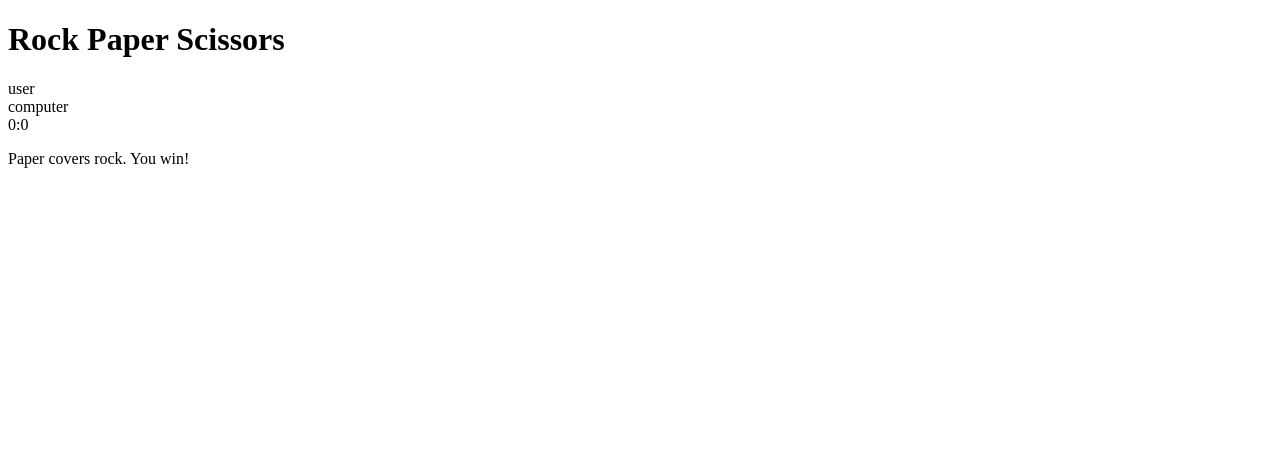
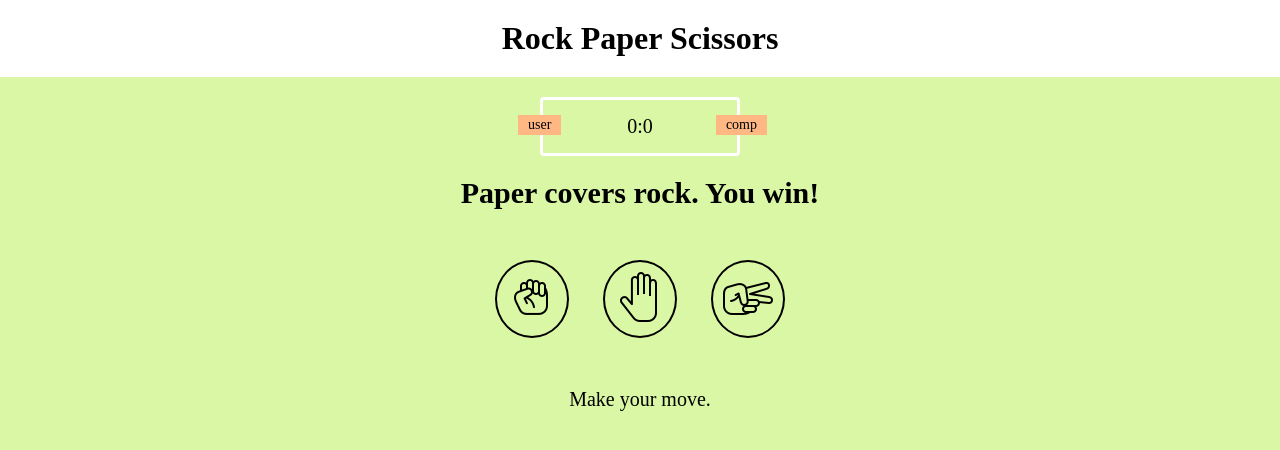
Before and after one commit to alexabotello/rock-paper-scissors, a plain HTML site: page index.html in a window 1280 px wide. Drawn offline with Linux system fonts and the light colour scheme.

Commit message:
html & css complete

```diff
--- a/app.js
+++ b/app.js
@@ -0,0 +1,10 @@
+const userScore = o;
+const computerScore = 0;
+// DOM variables
+const userScore_span = document.getElementById("user-score");
+const computerScore_span = document.getElementById("computer-score");
+const scoreBoard_div = document.querySelector(".scoreboard");
+const result_div = document.querySelector(".result");
+const rock_div = document.getElementById("rock");
+const paper_div = document.getElementById("paper");
+const scissors_div = document.getElementById("scissors");
--- a/index.html
+++ b/index.html
@@ -3,13 +3,15 @@
   <head>
     <meta charset="utf-8">
     <title> Rock Paper Scissors Game </title>
+    <link rel="stylesheet" href="styles.css">
   </head>
   <body>
     <header>
         <h1> Rock Paper Scissors </h1>
+    </header>
         <div class= "scoreboard">
             <div id="user-label" class="badge">user</div>
-            <div id="computer-label" class="badge">computer</div>
+            <div id="computer-label" class="badge">comp</div>
             <span id="user-score">0</span>:<span id="computer-score">0</span>
         </div>
 
@@ -18,10 +20,19 @@
         </div>
 
         <div class="choices">
-            <div class="choice">
-                <img src="" alt="">
+            <div class="choice" id="rock">
+                <img src="images/rock.png" alt="rock">
+            </div>
+            <div class="choice" id="paper">
+                <img src="images/paper.png" alt="paper">
+            </div>
+            <div class="choice" id="scissors">
+                <img src="images/scissors.png" alt="scissors">
             </div>
         </div>
-    </header>
+
+        <p id="action-message">Make your move.</p>
+
+        <script src="app.js" charset="utf-8"></script>
   </body>
 </html>
--- a/styles.css
+++ b/styles.css
@@ -0,0 +1,80 @@
+* {
+    margin: 0;
+    padding: 0;
+    box-sizing: border-box;
+}
+
+body {
+    background-color: #DAF7A6;
+}
+
+header {
+    background-color: white;
+    padding: 20px;
+}
+
+header h1 {
+    text-align: center;
+}
+
+.scoreboard {
+    margin: 20px auto;
+    border: 3px solid white;
+    border-radius: 4px;
+    width: 200px;
+    font-size: 20px;
+    text-align: center;
+    padding: 15px 20px;
+    position: relative;
+}
+
+.badge {
+    background-color:  #FFB884;
+    font-size: 14px;
+    padding: 2px 10px;
+}
+
+#user-label {
+    position: absolute;
+    top: 15px;
+    left: -25px;
+}
+
+#computer-label {
+    position: absolute;
+    top: 15px;
+    right: -30px;
+}
+
+.result {
+    font-size: 30px;
+}
+
+.result p {
+    text-align: center;
+    font-weight: bold;
+}
+
+.choices {
+    margin: 50px 0;
+    text-align: center;
+}
+
+.choice {
+    margin: 0 15px;
+    display: inline-block;
+    border: 2px solid;
+    border-radius: 50%;
+    padding: 10px;
+    transition: all 0.3s ease;
+}
+
+.choice:hover {
+    cursor: pointer;
+    background: #C1E67C;
+}
+
+#action-message {
+    text-align: center;
+    font-size: 20px;
+}
```
Also changed, not shown: images/paper.png (added), images/rock.png (added), images/scissors.png (added).
